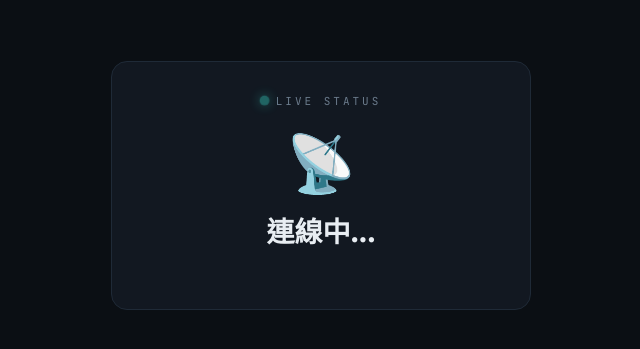
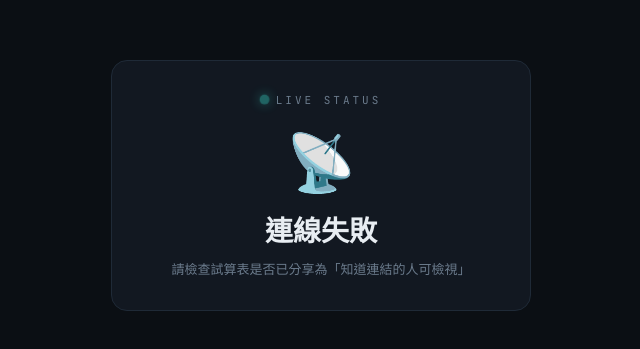
Before and after one commit to Jeremy-Liaw/Jeremy-status, a plain HTML site: page index.htm in a window 1280 px wide. Shown: the part 215-564 px from the top of the page, without its empty margins (319-959 px from the left). Drawn offline with Linux system fonts and the light colour scheme; no server answers.

Commit message:
Update index.htm

```diff
--- a/index.htm
+++ b/index.htm
@@ -73,7 +73,7 @@
 
 <script>
   // 換成你自己的試算表 ID 和分頁名稱，取得方式見 SETUP.md
-  const SHEET_ID = 1XiraAhpsH49KmWTa37AUb97O0vgq_V86vj0Avdzc-zY;
+  const SHEET_ID = '1XiraAhpsH49KmWTa37AUb97O0vgq_V86vj0Avdzc-zY';
   const SHEET_NAME = '表單回應 1'; // Google 表單連動的試算表分頁預設名稱
   const STATUS_COLUMN_LABEL = '狀態'; // 你在表單裡設定的問題文字，要跟試算表欄位標題一致
 
```
